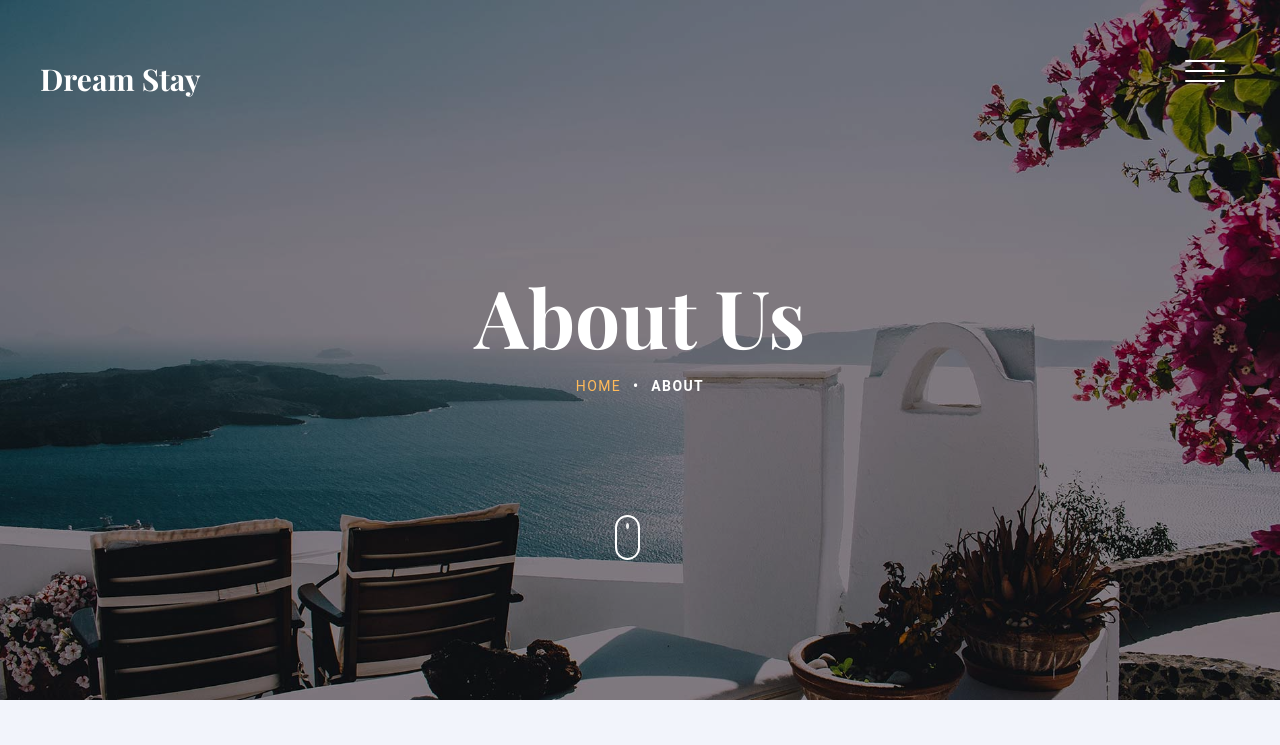
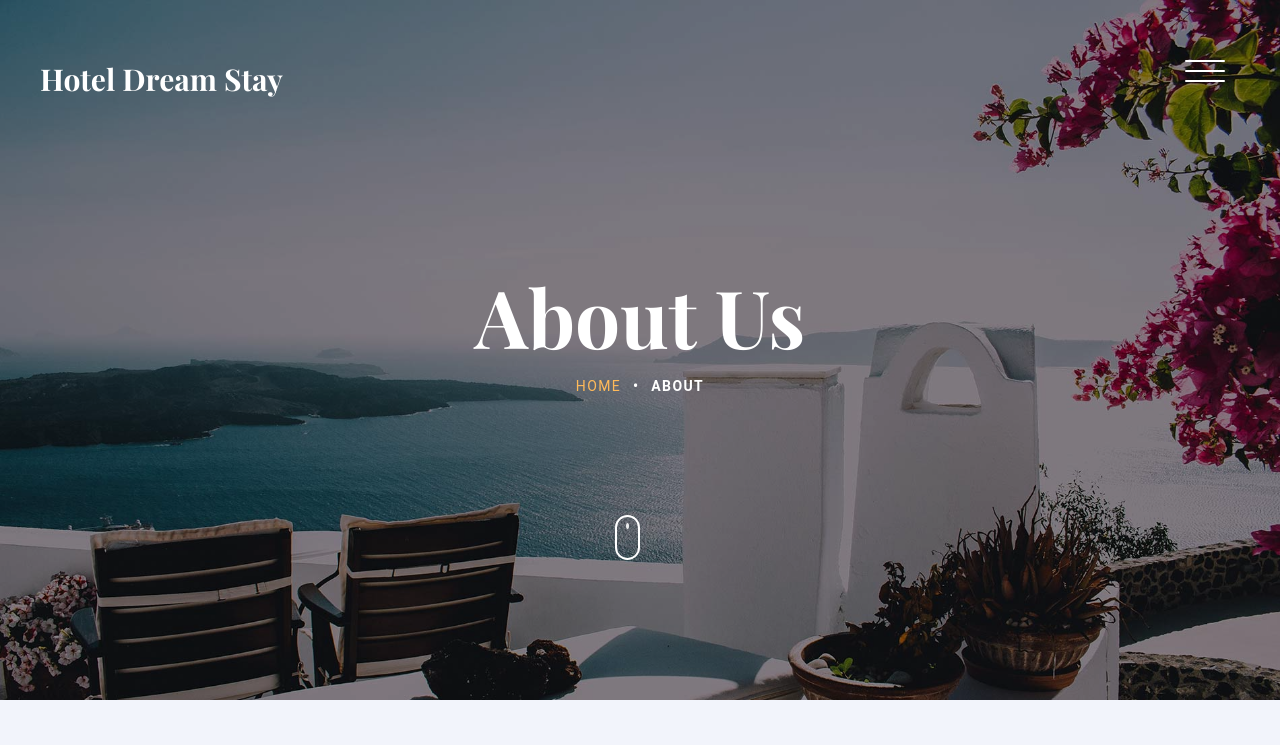
Before and after one commit to deamstay/dreamstay, a plain HTML site: page about.html in a window 1280 px wide. Shown: the top 745 px of the page. Drawn offline with nearby package versions, Linux system fonts and the light colour scheme; files whose address does not match are found by name; a web font is replaced by a local one.

Commit message:
first commit

```diff
--- a/about.html
+++ b/about.html
@@ -3,7 +3,7 @@
   <head>
     <meta charset="utf-8">
     <meta http-equiv="X-UA-Compatible" content="IE=edge">
-    <title>Dream Stay by Delish Hospitality</title>
+    <title>Hotel Dream Stay by Delish Hospitality</title>
     <meta name="viewport" content="width=device-width, initial-scale=1, shrink-to-fit=no">
     <meta name="description" content="" />
     <meta name="keywords" content="" />
@@ -29,7 +29,7 @@
     <header class="site-header js-site-header">
       <div class="container-fluid">
         <div class="row align-items-center">
-          <div class="col-6 col-lg-4 site-logo" data-aos="fade"><a href="index.html">Dream Stay</a></div>
+          <div class="col-6 col-lg-4 site-logo" data-aos="fade"><a href="index.html">Hotel Dream Stay</a></div>
           <div class="col-6 col-lg-8">
 
 
```
Also changed, not shown: contact.html (+1 -1 lines), events.html (+1 -1 lines), index.html (+1 -1 lines), reservation.html (+1 -1 lines), rooms.html (+1 -1 lines).
